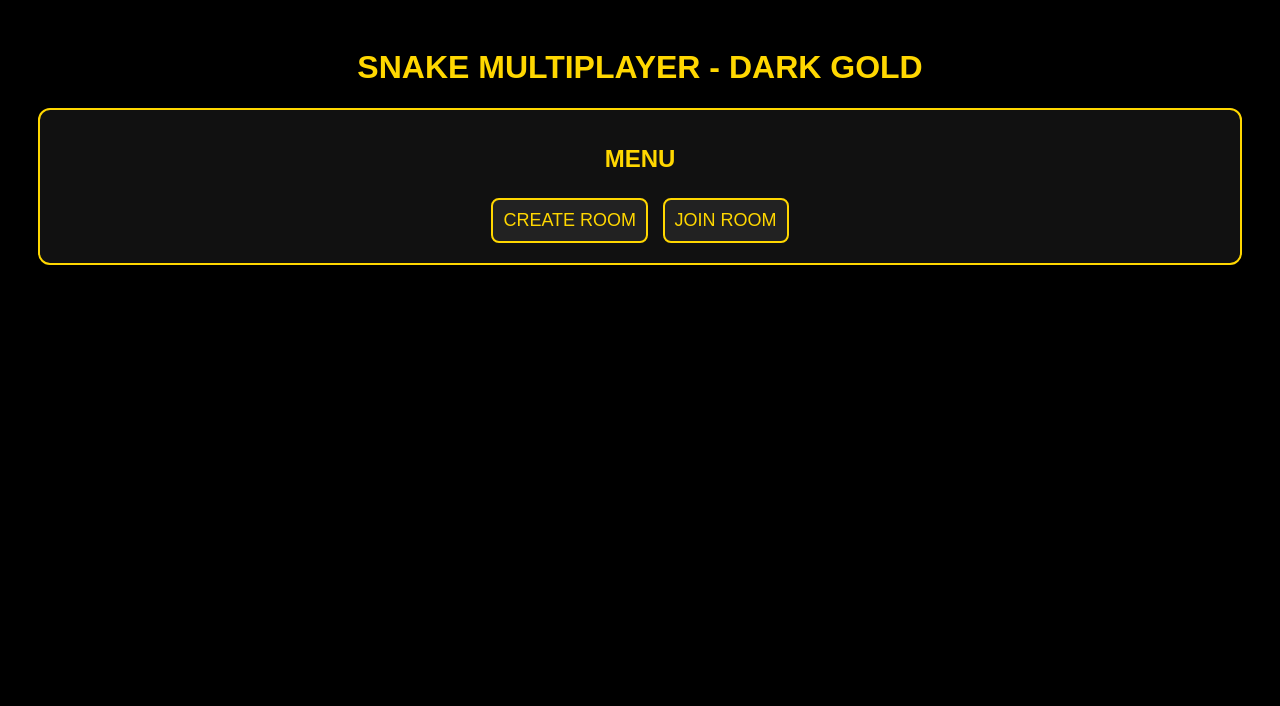
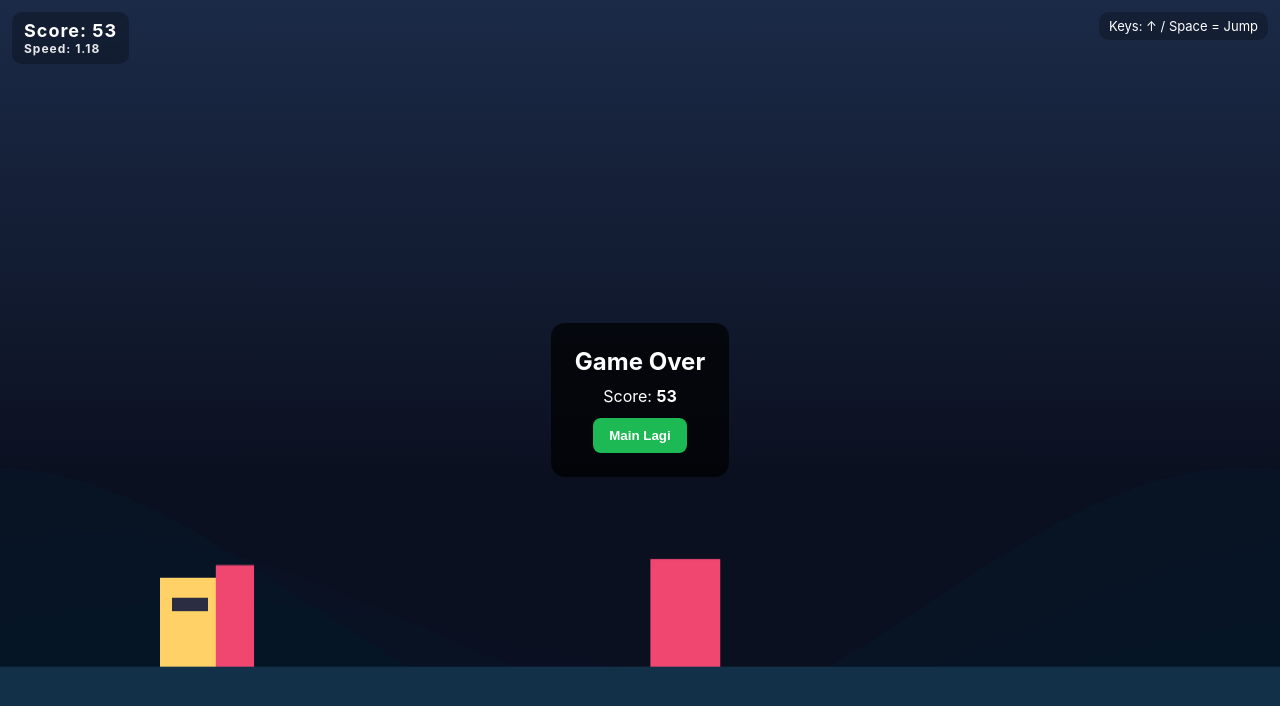
Before and after one commit to KenyotID/OntarId, a website: page index.html in a window 1280 px wide. Drawn offline with Linux system fonts and the light colour scheme.

Commit message:
Update index.html

```diff
--- a/index.html
+++ b/index.html
@@ -1,159 +1,298 @@
-<!DOCTYPE html>
+<!doctype html>
 <html lang="id">
 <head>
-<meta charset="UTF-8">
-<meta name="viewport" content="width=device-width,initial-scale=1.0">
-<title>Snake Multiplayer</title>
+  <meta charset="utf-8" />
+  <meta name="viewport" content="width=device-width, initial-scale=1, maximum-scale=1, user-scalable=no" />
+  <title>Landscape Runner — HTML Game</title>
   <style>
- body{background:#000;color:#ffd700;font-family:Arial;text-align:center;padding:20px;}
- h1,h2,h3{color:#ffd700;}
- .card{background:#111;border:2px solid #ffd700;padding:15px;border-radius:12px;margin:10px;}
- button,input{padding:10px;font-size:18px;margin:5px;border-radius:8px;border:2px solid #ffd700;background:#222;color:#ffd700;}
- button:active{transform:scale(0.95);}
- #gameCanvas{background:#111;border:2px solid #ffd700;}
- .playerBox{background:#222;border:1px solid #ffd700;margin:5px;padding:8px;border-radius:8px;}
+    /* Basic reset */
+    *{box-sizing:border-box;margin:0;padding:0}
+    html,body{height:100%;background:#0b1020;font-family:Inter,Arial,Helvetica,sans-serif;color:#fff}
+
+    /* Full-screen landscape game area */
+    #wrap{
+      width:100vw;
+      height:100vh;
+      display:flex;
+      align-items:center;
+      justify-content:center;
+      overflow:hidden;
+      position:relative;
+      background: linear-gradient(180deg,#1b2a47 0%, #0b1020 60%);
+    }
+
+    /* Canvas fills the width in landscape; keep aspect ratio */
+    canvas#game {
+      width:100%;
+      height:100%;
+      display:block;
+      max-height:100vh;
+    }
+
+    /* HUD */
+    .hud{
+      position:absolute;
+      top:12px;
+      left:12px;
+      font-weight:700;
+      letter-spacing:1px;
+      background:rgba(0,0,0,0.25);
+      padding:8px 12px;
+      border-radius:10px;
+      backdrop-filter: blur(4px);
+    }
+    .hud .score{font-size:18px}
+
+    /* Rotate warning for portrait phones */
+    #rotateHint{
+      position:absolute;inset:0;display:flex;align-items:center;justify-content:center;z-index:40;
+      background:rgba(0,0,0,0.6);backdrop-filter:blur(4px);text-align:center;padding:20px;display:none
+    }
+    #rotateHint p{max-width:420px}
+
+    /* Touch controls (mobile) */
+    .controls{
+      position:absolute;bottom:18px;left:50%;transform:translateX(-50%);display:flex;gap:18px;z-index:30
+    }
+    .btn{
+      width:78px;height:56px;border-radius:12px;background:rgba(255,255,255,0.08);display:flex;align-items:center;justify-content:center;font-weight:700;font-size:18px;color:#fff;user-select:none
+    }
+    .btn:active{transform:scale(0.98)}
+
+    /* Small hint */
+    .hint{position:absolute;right:12px;top:12px;background:rgba(0,0,0,0.25);padding:6px 10px;border-radius:10px;font-size:13px}
+
+    /* Restart overlay */
+    #overlay{position:absolute;inset:0;display:flex;align-items:center;justify-content:center;z-index:50;pointer-events:none}
+    #overlay .panel{background:rgba(0,0,0,0.7);padding:24px;border-radius:14px;text-align:center;pointer-events:auto}
+    #overlay .panel h2{margin-bottom:10px}
+    #overlay .panel button{margin-top:12px;padding:10px 16px;border-radius:8px;border:0;background:#1db954;color:white;font-weight:700}
+
+    @media (orientation:portrait){
+      #rotateHint{display:flex}
+    }
   </style>
-<script src="https://www.gstatic.com/firebasejs/8.10.1/firebase-app.js"></script>
-<script src="https://www.gstatic.com/firebasejs/8.10.1/firebase-database.js"></script>
 </head>
 <body>
-<h1>SNAKE MULTIPLAYER - DARK GOLD</h1>
+  <div id="wrap">
+    <canvas id="game" width="1280" height="720"></canvas>
 
-<div id="mainMenu" class="card">
- <h2>MENU</h2>
- <button onclick="openCreate()">CREATE ROOM</button>
- <button onclick="openJoin()">JOIN ROOM</button>
+    <div class="hud">
+      <div class="score">Score: <span id="score">0</span></div>
+      <div class="speed" style="font-size:12px;opacity:0.9">Speed: <span id="spd">1.0</span></div>
     </div>
 
-<div id="menuCreate" class="card" style="display:none;">
- <h2>CREATE ROOM</h2>
- <p>KODE ROOM:</p>
- <h1 id="roomCodeText"></h1>
- <p>SET SKOR MENANG:</p>
- <input id="winScore" type="number" placeholder="contoh: 10">
- <h3>PLAYER LIST:</h3>
- <div id="playerListCreate"></div>
- <button onclick="startGame()">MULAI</button>
+    <div class="hint">Keys: ↑ / Space = Jump</div>
+
+    <div class="controls" id="controls">
+      <div class="btn" id="jumpBtn">JUMP</div>
+      <div class="btn" id="duckBtn">DUCK</div>
     </div>
 
-<div id="menuJoin" class="card" style="display:none;">
- <h2>JOIN ROOM</h2>
- <input id="joinInput" placeholder="Kode Room">
- <button onclick="joinRoom()">MASUK</button>
+    <div id="rotateHint"><p>Putar perangkat ke mode <strong>landscape</strong> untuk pengalaman terbaik. Jika menggunakan komputer — cukup resize jendela lebih lebar.</p></div>
+
+    <div id="overlay" style="display:none">
+      <div class="panel">
+        <h2 id="overlayTitle">Game Over</h2>
+        <div>Score: <strong id="finalScore">0</strong></div>
+        <button id="restart">Main Lagi</button>
+      </div>
+    </div>
   </div>
 
-<div id="lobby" class="card" style="display:none;">
- <h2>LOBBY ROOM</h2>
- <p>Kode Room: <b id="lobbyCode"></b></p>
- <h3>PLAYER LIST:</h3>
- <div id="playerListLobby"></div>
- <p>Menunggu host mulai...</p>
-</div>
+  <script>
+    /* Simple landscape endless runner
+       Controls: Space or Up arrow to jump. Touch the JUMP button on mobile.
+    */
 
-<canvas id="gameCanvas" width="360" height="360" style="display:none;"></canvas>
+    const canvas = document.getElementById('game');
+    const ctx = canvas.getContext('2d');
+    // internal resolution (kept fixed for consistent gameplay)
+    const GAME_W = 1280, GAME_H = 720;
+    canvas.width = GAME_W; canvas.height = GAME_H;
 
-<script>
-// FIREBASE CONFIG
-const firebaseConfig={apiKey:"AIzaSyC3Yw5NIexJddefw-AtutQ1vPhErdfL89s",authDomain:"akun-7b590.firebaseapp.com",databaseURL:"https://akun-7b590-default-rtdb.asia-southeast1.firebasedatabase.app",projectId:"akun-7b590",storageBucket:"akun-7b590.firebasestorage.app",messagingSenderId:"65784994154",appId:"1:65784994154:web:f7b9fd921736462985ed13",measurementId:"G-31JW6E46L1"};
-firebase.initializeApp(firebaseConfig);
-const db=firebase.database();
+    // HUD elements
+    const scoreEl = document.getElementById('score');
+    const spdEl = document.getElementById('spd');
+    const overlay = document.getElementById('overlay');
+    const finalScore = document.getElementById('finalScore');
+    const restartBtn = document.getElementById('restart');
 
-let playerId="P"+Math.floor(Math.random()*999999);
-let currentRoom="";
-let isHost=false;
+    // Controls
+    const jumpBtn = document.getElementById('jumpBtn');
+    const duckBtn = document.getElementById('duckBtn');
 
-// MENU OPEN
-function openCreate(){
- document.getElementById("mainMenu").style.display="none";
- document.getElementById("menuCreate").style.display="block";
- const code=Math.floor(100000+Math.random()*900000);
- currentRoom=code;
- isHost=true;
- document.getElementById("roomCodeText").innerText=code;
- db.ref("rooms/"+code).set({winScore:10,host:playerId,started:false});
- db.ref("rooms/"+code+"/players/"+playerId).set({x:5,y:5,score:0});
- db.ref("rooms/"+code+"/players").on("value",snap=>{
-  let box="";
-  for(let id in snap.val()){box+=`<div class='playerBox'>${id}</div>`;}
-  document.getElementById("playerListCreate").innerHTML=box;
- });
+    // Game state
+    let running = true;
+    let score = 0;
+    let speed = 6; // world speed
+    let gravity = 0.9;
+    let groundY = GAME_H - 120;
+
+    // Player
+    const player = {
+      x:160,
+      y:groundY - 80,
+      w:60,
+      h:80,
+      vy:0,
+      onGround:true,
+      duck:false
+    };
+
+    // Obstacles
+    let obstacles = [];
+    let spawnTimer = 0;
+
+    function reset(){
+      running = true; score = 0; speed = 6; obstacles = []; spawnTimer = 0; player.y = groundY - player.h; player.vy = 0; player.onGround = true; overlay.style.display = 'none';
     }
 
-function openJoin(){
- document.getElementById("mainMenu").style.display="none";
- document.getElementById("menuJoin").style.display="block";
+    restartBtn.addEventListener('click', ()=>{ reset(); loop(performance.now()); });
+
+    function spawnObstacle(){
+      const h = 40 + Math.random()*80;
+      const w = 30 + Math.random()*60;
+      obstacles.push({x:GAME_W + 40, y: groundY - h, w, h});
     }
 
-function joinRoom(){
- let code=document.getElementById("joinInput").value;
- if(!code)return alert("Isi kode!");
- currentRoom=code;
- isHost=false;
- db.ref("rooms/"+code).once("value",snap=>{
-  if(!snap.exists())return alert("Room tidak ditemukan!");
-  db.ref("rooms/"+code+"/players/"+playerId).set({x:5,y:5,score:0});
-  openLobby();
- });
+    function update(dt){
+      if(!running) return;
+      // increase difficulty slowly
+      speed += 0.0004 * dt;
+      spdEl.textContent = (speed/6).toFixed(2);
+
+      // Spawn obstacles
+      spawnTimer -= dt;
+      if(spawnTimer <= 0){
+        spawnObstacle();
+        spawnTimer = 700 + Math.random()*900 - Math.min(500, score*2); // faster as score grows
       }
 
-function openLobby(){
- document.getElementById("menuJoin").style.display="none";
- document.getElementById("lobby").style.display="block";
- document.getElementById("lobbyCode").innerText=currentRoom;
-
- db.ref("rooms/"+currentRoom+"/players").on("value",snap=>{
-  let box="";
-  for(let id in snap.val()){box+=`<div class='playerBox'>${id}</div>`;}
-  document.getElementById("playerListLobby").innerHTML=box;
- });
-
- db.ref("rooms/"+currentRoom+"/started").on("value",snap=>{
-  if(snap.val()===true){startGameplay();}
- });
+      // Update obstacles
+      for(let i=obstacles.length-1;i>=0;i--){
+        obstacles[i].x -= speed*(dt/16);
+        if(obstacles[i].x + obstacles[i].w < -50) obstacles.splice(i,1);
       }
 
-function startGame(){
- if(!isHost)return;
- let win=document.getElementById("winScore").value;
- if(!win)win=10;
- db.ref("rooms/"+currentRoom+"/winScore").set(win);
- db.ref("rooms/"+currentRoom+"/started").set(true);
+      // Player physics
+      player.vy += gravity*(dt/16);
+      player.y += player.vy*(dt/16);
+      if(player.y + player.h >= groundY){ player.y = groundY - player.h; player.vy = 0; player.onGround = true; }
+      else player.onGround = false;
+
+      // Score
+      score += dt*0.02;
+      scoreEl.textContent = Math.floor(score);
+
+      // Collision
+      for(let obs of obstacles){
+        if(rectIntersect(player, obs)){
+          gameOver(); break;
+        }
+      }
     }
 
-// GAMEPLAY SNAKE
-let ctx,grid=20,snake=[{x:5,y:5}],food={x:10,y:10},vx=1,vy=0;
-
-function startGameplay(){
- document.getElementById("lobby").style.display="none";
- document.getElementById("menuCreate").style.display="none";
- document.getElementById("gameCanvas").style.display="block";
- const c=document.getElementById("gameCanvas");ctx=c.getContext("2d");
-
- spawnFood();
- setInterval(gameLoop,120);
- window.addEventListener("keydown",control);
+    function rectIntersect(a,b){
+      const ax = a.x, ay = a.y, aw = a.w, ah = a.h;
+      const bx = b.x, by = b.y, bw = b.w, bh = b.h;
+      return ax < bx + bw && ax + aw > bx && ay < by + bh && ay + ah > by;
     }
 
-function control(e){
- if(e.key==="ArrowUp"&&vy!==1){vx=0;vy=-1;}
- if(e.key==="ArrowDown"&&vy!==-1){vx=0;vy=1;}
- if(e.key==="ArrowLeft"&&vx!==1){vx=-1;vy=0;}
- if(e.key==="ArrowRight"&&vx!==-1){vx=1;vy=0;}
+    function draw(){
+      // clear
+      ctx.clearRect(0,0,GAME_W,GAME_H);
+
+      // background parallax
+      drawParallax();
+
+      // ground
+      ctx.fillStyle = '#123048';
+      ctx.fillRect(0, groundY, GAME_W, GAME_H-groundY);
+
+      // player
+      ctx.fillStyle = '#ffd166';
+      ctx.fillRect(player.x, player.y, player.w, player.h);
+      // face
+      ctx.fillStyle = '#2b2d42';
+      ctx.fillRect(player.x+12, player.y+18, 36, 12);
+
+      // obstacles
+      ctx.fillStyle = '#ef476f';
+      for(let obs of obstacles) ctx.fillRect(obs.x, obs.y, obs.w, obs.h);
+
+      // foreground: ground texture
+      ctx.fillStyle = 'rgba(255,255,255,0.02)';
+      for(let i=0;i<GAME_W;i+=40) ctx.fillRect((i + (performance.now()/20)%40), groundY+60, 20, 6);
     }
 
-function spawnFood(){food.x=Math.floor(Math.random()*18);food.y=Math.floor(Math.random()*18);}
+    function drawParallax(){
+      const t = performance.now()/1000;
+      // sky gradient already in CSS; draw simple hills
+      for(let layer=1;layer<=3;layer++){
+        ctx.beginPath();
+        const baseY = groundY - 20*layer;
+        ctx.fillStyle = `rgba(2,30,50,${0.08*layer})`;
+        ctx.moveTo(0, GAME_H);
+        for(let x=0;x<=GAME_W;x+=40){
+          const y = baseY - Math.sin((x/200) + t*0.2*layer)*40*layer;
+          ctx.lineTo(x,y);
+        }
+        ctx.lineTo(GAME_W, GAME_H);
+        ctx.closePath(); ctx.fill();
+      }
+    }
 
-function gameLoop(){
- let head={x:snake[0].x+vx,y:snake[0].y+vy};
- snake.unshift(head);
- if(head.x===food.x&&head.y===food.y){spawnFood();} else snake.pop();
+    let last = performance.now();
+    function loop(now){
+      const dt = Math.min(40, now-last);
+      last = now;
+      update(dt);
+      draw();
+      if(running) requestAnimationFrame(loop);
+    }
 
- ctx.fillStyle="#000";ctx.fillRect(0,0,360,360);
- ctx.fillStyle="#ffd700";
- snake.forEach(p=>ctx.fillRect(p.x*grid,p.y*grid,grid-2,grid-2));
- ctx.fillStyle="#fffa50";ctx.fillRect(food.x*grid,food.y*grid,grid-2,grid-2);
+    function gameOver(){
+      running = false;
+      finalScore.textContent = Math.floor(score);
+      overlay.style.display = 'flex';
     }
+
+    // Input handling
+    window.addEventListener('keydown', (e)=>{
+      if(e.code === 'Space' || e.code === 'ArrowUp'){ jump(); e.preventDefault(); }
+      if(e.code === 'KeyD' || e.code === 'ArrowDown'){ duck(true); }
+    });
+    window.addEventListener('keyup', (e)=>{ if(e.code === 'KeyD' || e.code === 'ArrowDown'){ duck(false); } });
+
+    function jump(){
+      if(!running){ reset(); return; }
+      if(player.onGround){ player.vy = -18; player.onGround = false; }
+    }
+    function duck(d){ player.duck = d; if(d){ player.h = 48 } else { player.h = 80; player.y = Math.min(player.y, groundY - player.h); } }
+
+    // Touch buttons
+    jumpBtn.addEventListener('touchstart', (e)=>{ e.preventDefault(); jump(); });
+    duckBtn.addEventListener('touchstart', (e)=>{ e.preventDefault(); duck(true); });
+    duckBtn.addEventListener('touchend', (e)=>{ e.preventDefault(); duck(false); });
+
+    // Auto-start
+    loop(performance.now());
+
+    // Responsive: if portrait, show rotate overlay (handled by CSS). But also show controls only on narrow screens
+    function checkControls(){
+      const controls = document.getElementById('controls');
+      if(window.innerWidth < 700) controls.style.display = 'flex';
+      else controls.style.display = 'none';
+    }
+    window.addEventListener('resize', checkControls); checkControls();
+
+    // Simple tap to start if stopped
+    canvas.addEventListener('click', ()=>{ if(!running) { reset(); loop(performance.now()); } });
+
+    // Small accessibility: prevent overscroll on mobile
+    document.addEventListener('touchmove', function(e){ if(e.target === document.body) e.preventDefault(); }, {passive:false});
+
   </script>
-
 </body>
 </html>
```
Lines whose indentation alone changed are shown as unchanged.
